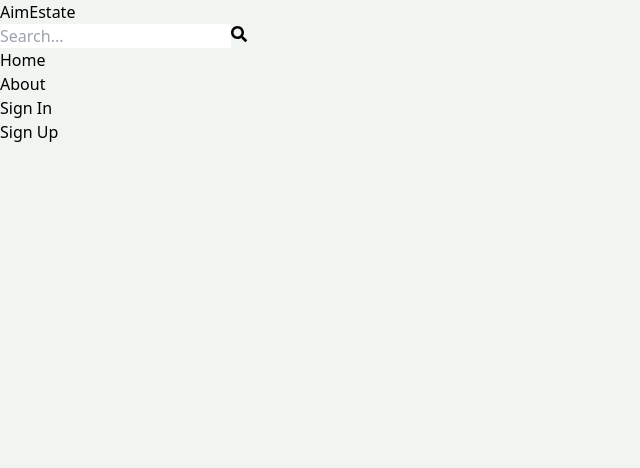
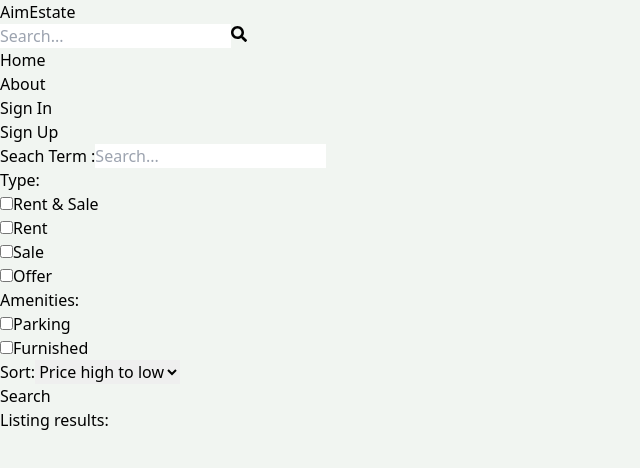
Before and after one commit to sidish15/real-estate, a React (Vite) app in the folder client/: page /search in a window 1280 px wide. Shown: the top 468 px of the page, without its empty margins (0-640 px from the left). Built offline with nearby package versions, Linux system fonts and the light colour scheme.

Commit message:
Create search Page UI

```diff
--- a/client/src/App.jsx
+++ b/client/src/App.jsx
@@ -11,6 +11,7 @@
 import CreateListing from './pages/CreateListing';
 import UpdateListing from './pages/UpdateListing';
 import Listing from './pages/Listing';
+import Search from './pages/Search';
 
 const App = () => {
   return <BrowserRouter>
@@ -20,8 +21,8 @@
       <Route path='/sign-in' element={<SignIn />} />
       <Route path='/sign-up' element={<SignUp />} />
       <Route path='/about' element={<About />} />
+      <Route path='/search' element={<Search/>}/>
       <Route path='/listing/:listingId' element={<Listing/>}/>
-
 
       {/* covering profile with privateroute */}
       <Route element={<PrivateRoute />}>
--- a/client/src/components/Header.jsx
+++ b/client/src/components/Header.jsx
@@ -12,7 +12,7 @@
                 const urlParams=new URLSearchParams(window.location.search) //previous inf in url
                 urlParams.set('searchTerm',searchTerm) //whatever the previous inf ...set the current one
                 const seachQuery=urlParams.toString(); //as some of them may be number
-                navigate(`search?${seachQuery}`)
+                navigate(`/search?${seachQuery}`)
 
         }
         useEffect(()=>{
--- /dev/null
+++ b/client/src/pages/Search.jsx
@@ -0,0 +1,88 @@
+
+
+const Search = () => {
+        return (
+                <div className="flex flex-col md:flex-row">
+                        <div className=" p-7 border-b-2 md:border-r-2 md:min-h-screen">
+                                <form className="flex flex-col gap-8">
+                                        <div className="flex items-center gap-2">
+                                                <label className="whitespace-nowrap font-semibold" >Seach Term :</label>
+                                                <input type="text"
+                                                        id="searchTerm"
+                                                        placeholder="Search..."
+                                                        className="border rounded-lg w-full" />
+                                        </div>
+                                        <div className="flex gap-2 flex-wrap items-center">
+                                                <label className="font-semibold">Type:</label>
+                                                <div className=" flex gap-2 ">
+                                                        <input type="checkbox"
+                                                                id="all"
+                                                                className="w-5"
+                                                        />
+                                                        <span>Rent & Sale</span>
+                                                </div>
+                                                <div className=" flex gap-2">
+                                                        <input type="checkbox"
+                                                                id="rent"
+                                                                className="w-5"
+                                                        />
+                                                        <span>Rent</span>
+                                                </div>
+                                                <div className=" flex gap-2">
+                                                        <input type="checkbox"
+                                                                id="sale"
+                                                                className="w-5"
+                                                        />
+                                                        <span>Sale</span>
+                                                </div>
+                                                <div className=" flex gap-2">
+                                                        <input type="checkbox"
+                                                                id="offer"
+                                                                className="w-5"
+                                                        />
+                                                        <span>Offer</span>
+                                                </div>
+
+                                        </div>
+                                        <div className="flex gap-2 flex-wrap items-center">
+                                                <label className="font-semibold" >Amenities:</label>
+                                                <div className=" flex gap-2 ">
+                                                        <input type="checkbox"
+                                                                id="parking"
+                                                                className="w-5"
+                                                        />
+                                                        <span>Parking</span>
+                                                </div>
+                                                <div className=" flex gap-2">
+                                                        <input type="checkbox"
+                                                                id="furnished"
+                                                                className="w-5"
+                                                        />
+                                                        <span>Furnished</span>
+                                                </div>
+                                        </div>
+                                        <div className="flex items-center gap-2">
+                                                <label className="font-semibold">Sort:</label>
+                                                <select id="sort_order" className="border rounded-lg p-3">
+                                                        <option value="">Price high to low</option>
+                                                        <option value="">Price low to high</option>
+                                                        <option value="">Latest</option>
+                                                        <option value="">Oldest</option>
+                                                </select>
+                                        </div>
+                                        <button className="bg-slate-700 rounded-lg text-white p-3 uppercase hover:opacity-95">
+                                                Search
+                                        </button>
+                                </form>
+                        </div>
+                        <div className="text-3xl font-semibold border-b p-3
+                        text-slate-700 mt-5">
+                                <h1>Listing results:</h1>
+                        </div>
+                </div>
+
+
+        )
+}
+
+export default Search
```
